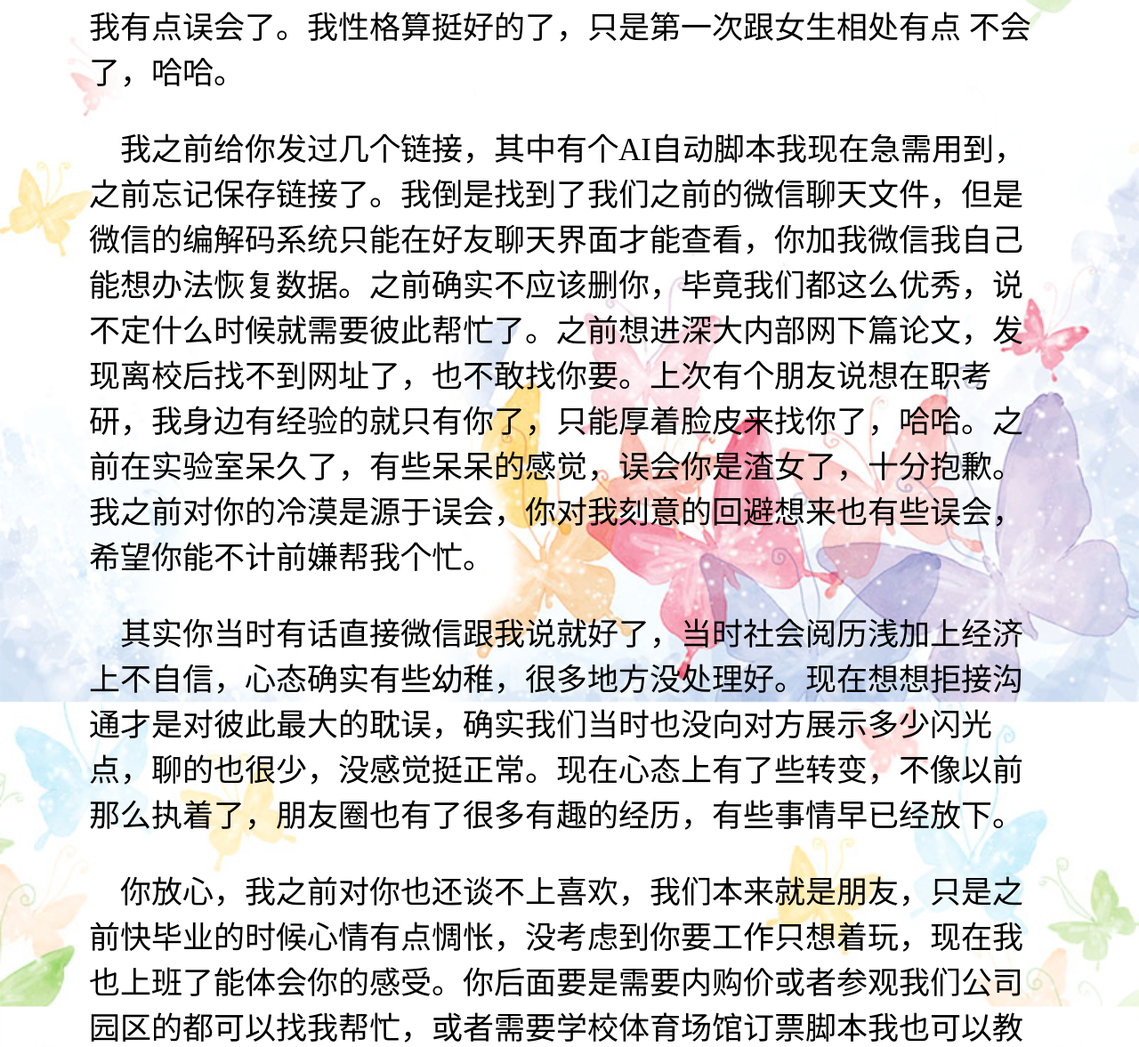
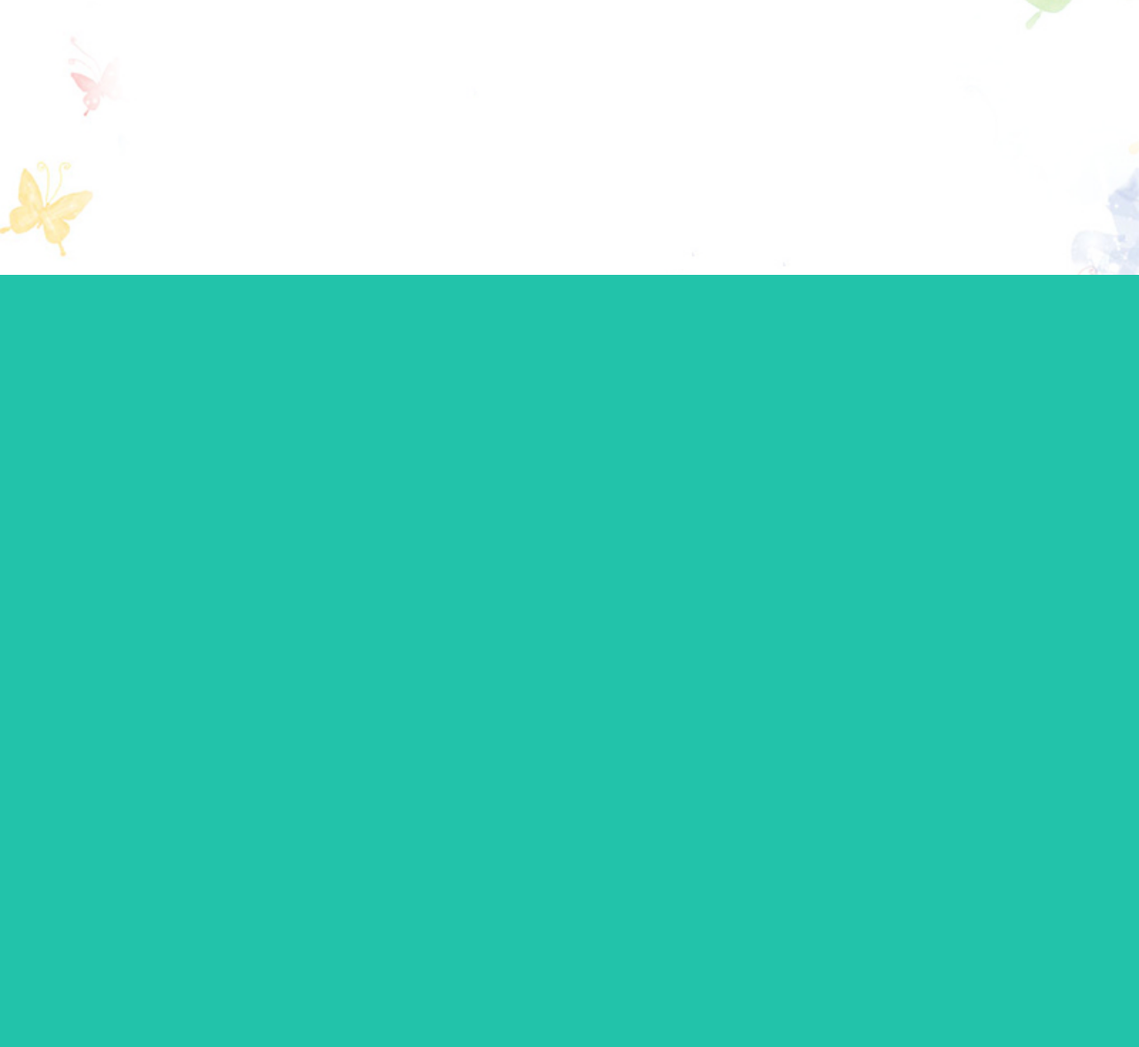
Before and after one commit to DengWucai/ljh, a plain HTML site: page daoqian.html in a window 1280 px wide. Shown: the part 491-1668 px from the top of the page at 89% size. After the commit the page ends 800 px from the top, so only its background shows below. Drawn offline with Linux system fonts and the light colour scheme.

Commit message:
Update daoqian.html

```diff
--- a/daoqian.html
+++ b/daoqian.html
@@ -24,10 +24,7 @@ body {
 <font color="#000000">
 <div class="content">
 <em>To ljh：</em><br />
-	<p>&nbsp&nbsp&nbsp&nbsp哈哈，开头先祝你节日快乐！如果说之前对你还有些歉意，现在我觉得你拉黑比我更过分，没事我们算扯平了。这次我不是找你说这些的，确实是有些事情需要找你帮忙。你之前找我帮忙我也没推辞吧，看在我曾请你喝饮料给你送礼物的份上，帮个忙不过分吧。放心，之前是我想多了，现在我对你没什么感觉，顶多把你当普通朋友了，你也别想太多了。之前我确实给你发了不少信息，那是因为新平他们问话之后出于好心没及时跟我讲你的回复，而且后面只是说你生气了让我有点误会了。我性格算挺好的了，只是第一次跟女生相处有点 不会了，哈哈。<br /></p>
-	<p>&nbsp&nbsp&nbsp&nbsp我之前给你发过几个链接，其中有个AI自动脚本我现在急需用到，之前忘记保存链接了。我倒是找到了我们之前的微信聊天文件，但是微信的编解码系统只能在好友聊天界面才能查看，你加我微信我自己能想办法恢复数据。之前确实不应该删你，毕竟我们都这么优秀，说不定什么时候就需要彼此帮忙了。之前想进深大内部网下篇论文，发现离校后找不到网址了，也不敢找你要。上次有个朋友说想在职考研，我身边有经验的就只有你了，只能厚着脸皮来找你了，哈哈。之前在实验室呆久了，有些呆呆的感觉，误会你是渣女了，十分抱歉。我之前对你的冷漠是源于误会，你对我刻意的回避想来也有些误会，希望你能不计前嫌帮我个忙。<br /></p>
-	<p>&nbsp&nbsp&nbsp&nbsp其实你当时有话直接微信跟我说就好了，当时社会阅历浅加上经济上不自信，心态确实有些幼稚，很多地方没处理好。现在想想拒接沟通才是对彼此最大的耽误，确实我们当时也没向对方展示多少闪光点，聊的也很少，没感觉挺正常。现在心态上有了些转变，不像以前那么执着了，朋友圈也有了很多有趣的经历，有些事情早已经放下。<br /></p>
-	<p>&nbsp&nbsp&nbsp&nbsp你放心，我之前对你也还谈不上喜欢，我们本来就是朋友，只是之前快毕业的时候心情有点惆怅，没考虑到你要工作只想着玩，现在我也上班了能体会你的感受。你后面要是需要内购价或者参观我们公司园区的都可以找我帮忙，或者需要学校体育场馆订票脚本我也可以教你。我可是一直还把你当朋友，这次是诚心加你微信找你帮忙，盼回复。<br /><p>
+	<p>&nbsp&nbsp&nbsp&nbsp都看到这了, 加个微信呗, 不更新了。。。<br /></p>
 	&nbsp&nbsp&nbsp&nbsp&nbsp&nbsp&nbsp&nbsp愿你：<br />
 工作顺利，生活愉快！<br />
 </div>
```
